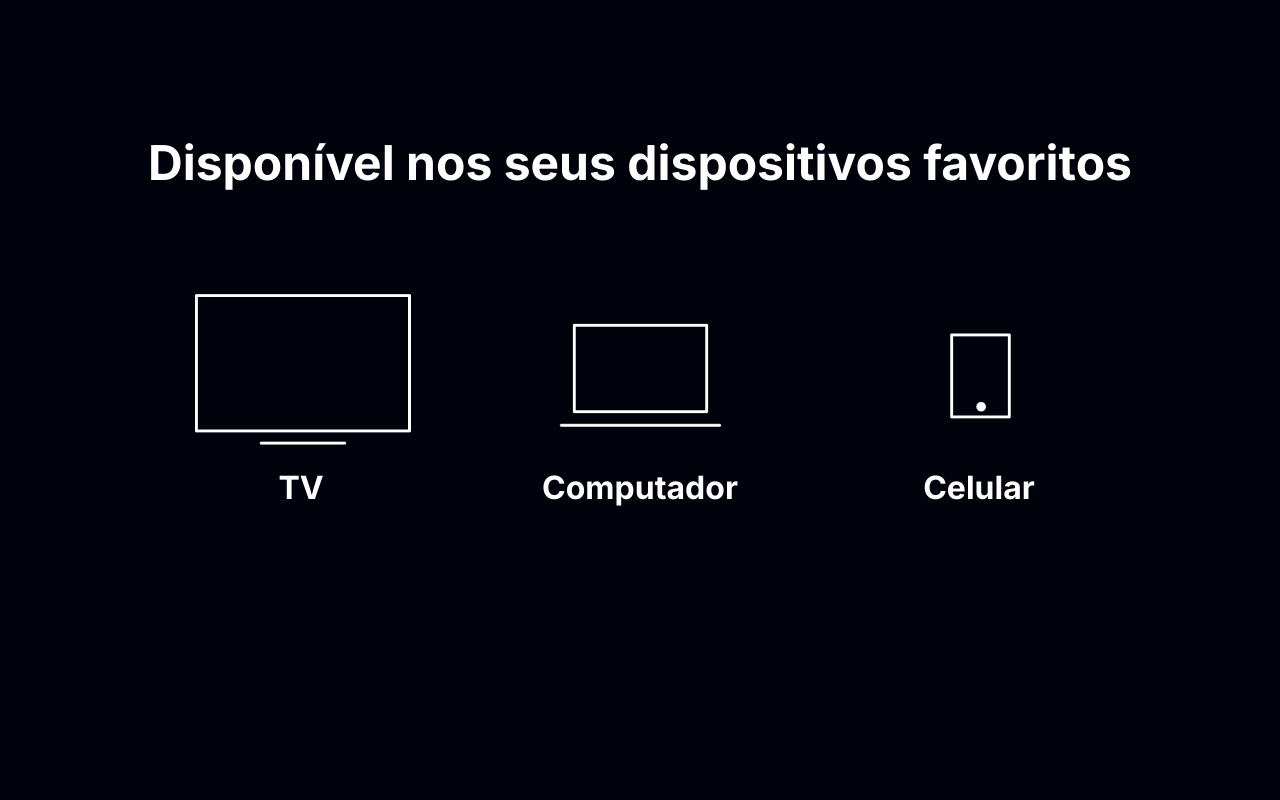
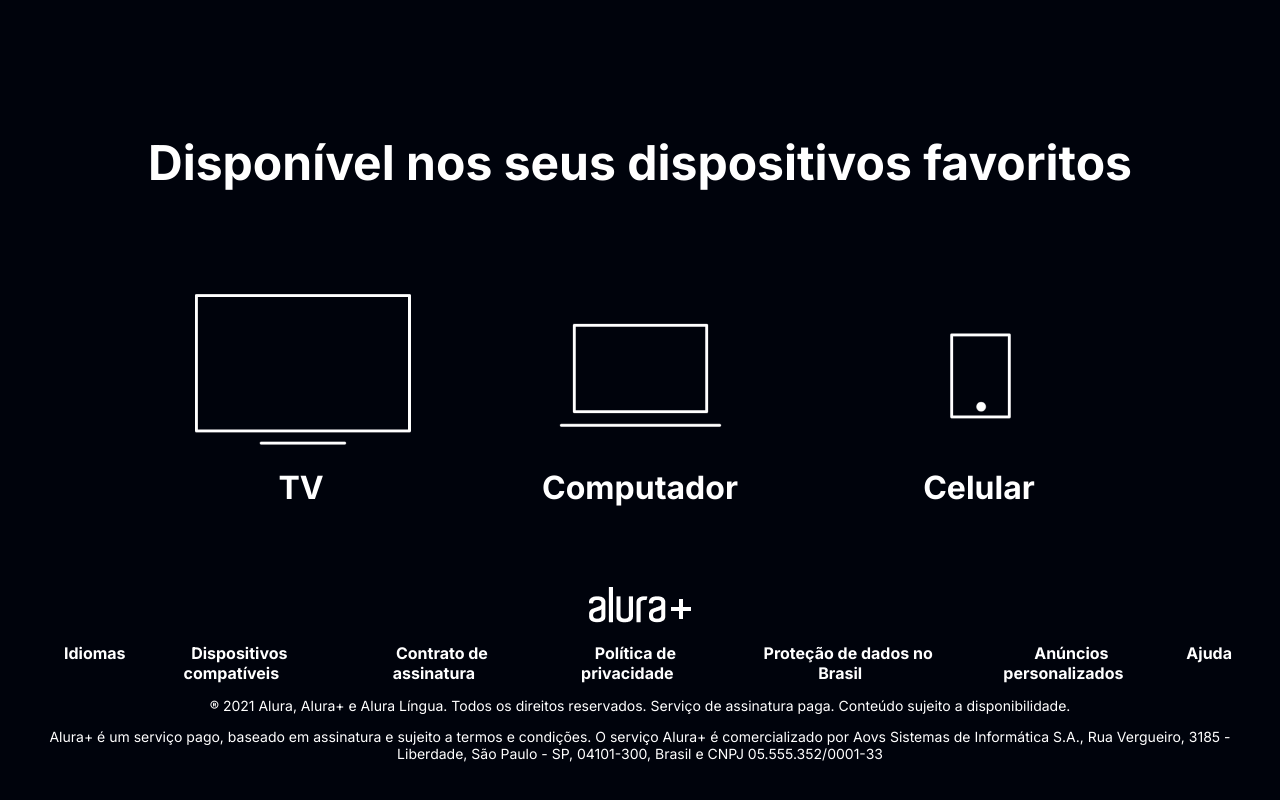
Before and after one commit to ivanbperes/alura-plus, a plain HTML site: page index.html in a window 1280 px wide. Shown: the part 3067-3867 px from the top of the page. Before the commit the page ends 3654 px from the top, so only its background shows below. Drawn offline with Linux system fonts and the light colour scheme.

Commit message:
footer completed

```diff
--- a/index.html
+++ b/index.html
@@ -73,5 +73,34 @@
             </li>
         </ul>
     </section>
+
+    <footer class="footer">
+        <img src="img/Logo.png" alt="Alura+" class="footer__logo">
+        <ul class="footer__list">
+            <li class="list__link">
+                <a href="#">Idiomas</a>
+            </li>
+            <li class="list__link">
+                <a href="#">Dispositivos compatíveis</a>
+            </li>
+            <li class="list__link">
+                <a href="#">Contrato de assinatura</a>
+            </li>
+            <li class="list__link">
+                <a href="#">Política de privacidade</a>
+            </li>
+            <li class="list__link">
+                <a href="#">Proteção de dados no Brasil</a>
+            </li>
+            <li class="list__link">
+                <a href="#">Anúncios personalizados</a>
+            </li>
+            <li class="list__link">
+                <a href="#">Ajuda</a>
+            </li>
+        </ul>
+        <p class="footer__text">&reg; 2021 Alura, Alura+ e Alura Língua. Todos os direitos reservados. Serviço de assinatura paga. Conteúdo sujeito a disponibilidade.</p>
+        <p class="footer__text">Alura+ é um serviço pago, baseado em assinatura e sujeito a termos e condições. O serviço Alura+ é comercializado por Aovs Sistemas de Informática S.A., Rua Vergueiro, 3185 - Liberdade, São Paulo - SP, 04101-300, Brasil e CNPJ 05.555.352/0001-33</p>
+    </footer>
 </body>
 </html>
--- a/styles.css
+++ b/styles.css
@@ -3,6 +3,7 @@
     --second-grey: #C0C0C0;
     --blue-button: #167BF7;
     --background-color: #00030C;
+    --blue-button-hover: #3C92FA;
     --main-font: 'Inter', sans-serif;
 }
 
@@ -55,6 +56,11 @@ body {
     display: block;
     text-decoration: none;
     margin-bottom: 1em;
+}
+
+.container__button:hover {
+    background-color: var(--blue-button-hover);
+    color: var(--background-color);
 }
 
 .secondary_button {
@@ -117,3 +123,36 @@ body {
     font-size: 32px;
     color: var(--main-white);
 }
+
+.footer {
+    text-align: center;
+    margin: 5em 3em;
+}
+
+.footer__list {
+    display: flex;
+    justify-content: center;
+    list-style-type: none;
+    margin-top: 1em;
+}
+
+.list__link a {
+    text-decoration: none;
+    color: var(--main-white);
+    margin-left: 1em;
+    font-weight: 700;
+}
+
+.list__link a:hover {
+    color: var(--blue-button);
+}
+
+.list__link a:active {
+    color: purple;
+}
+
+.footer__text {
+    margin: 1em 0;
+    color: var(--main-white);
+    font-size: 14px;
+}
```
